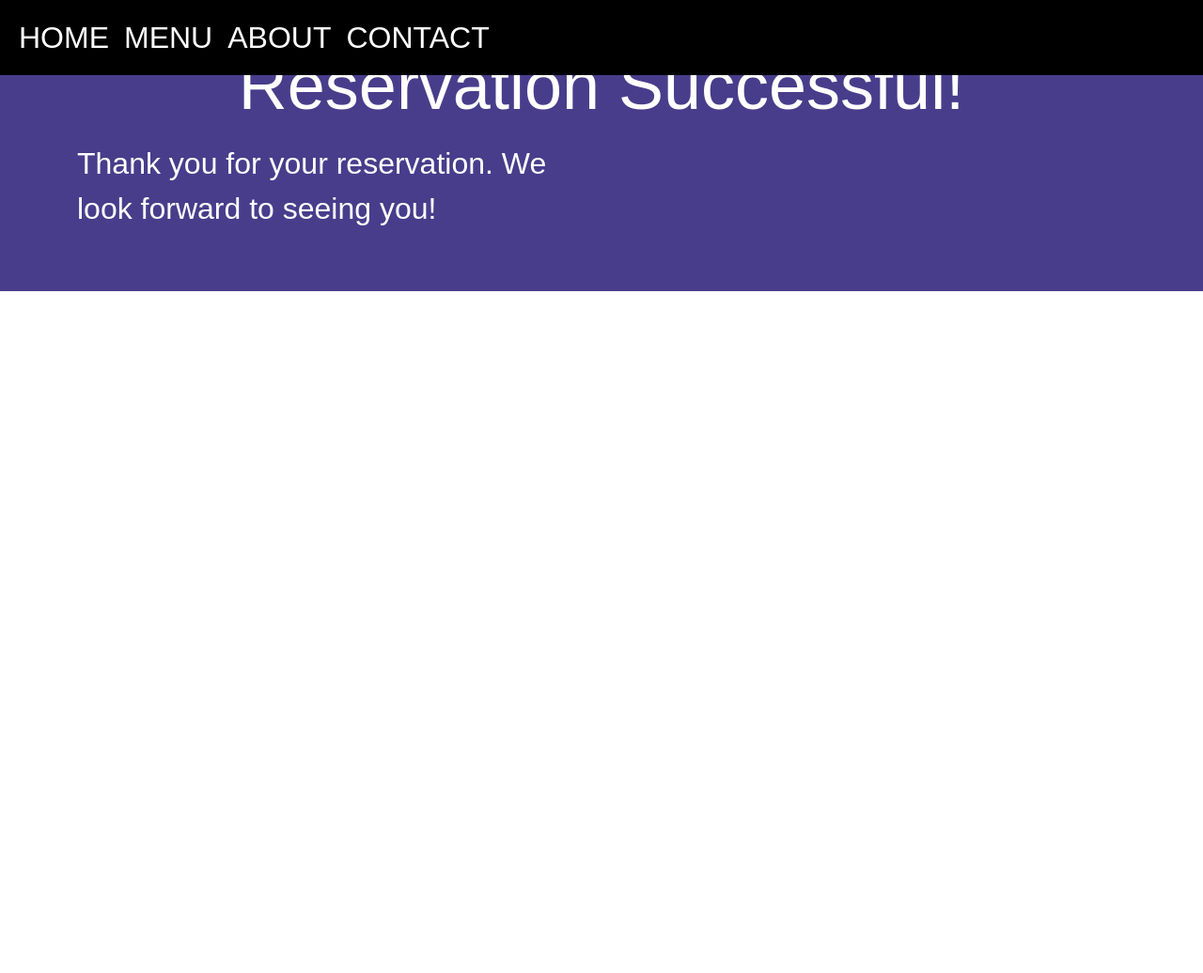
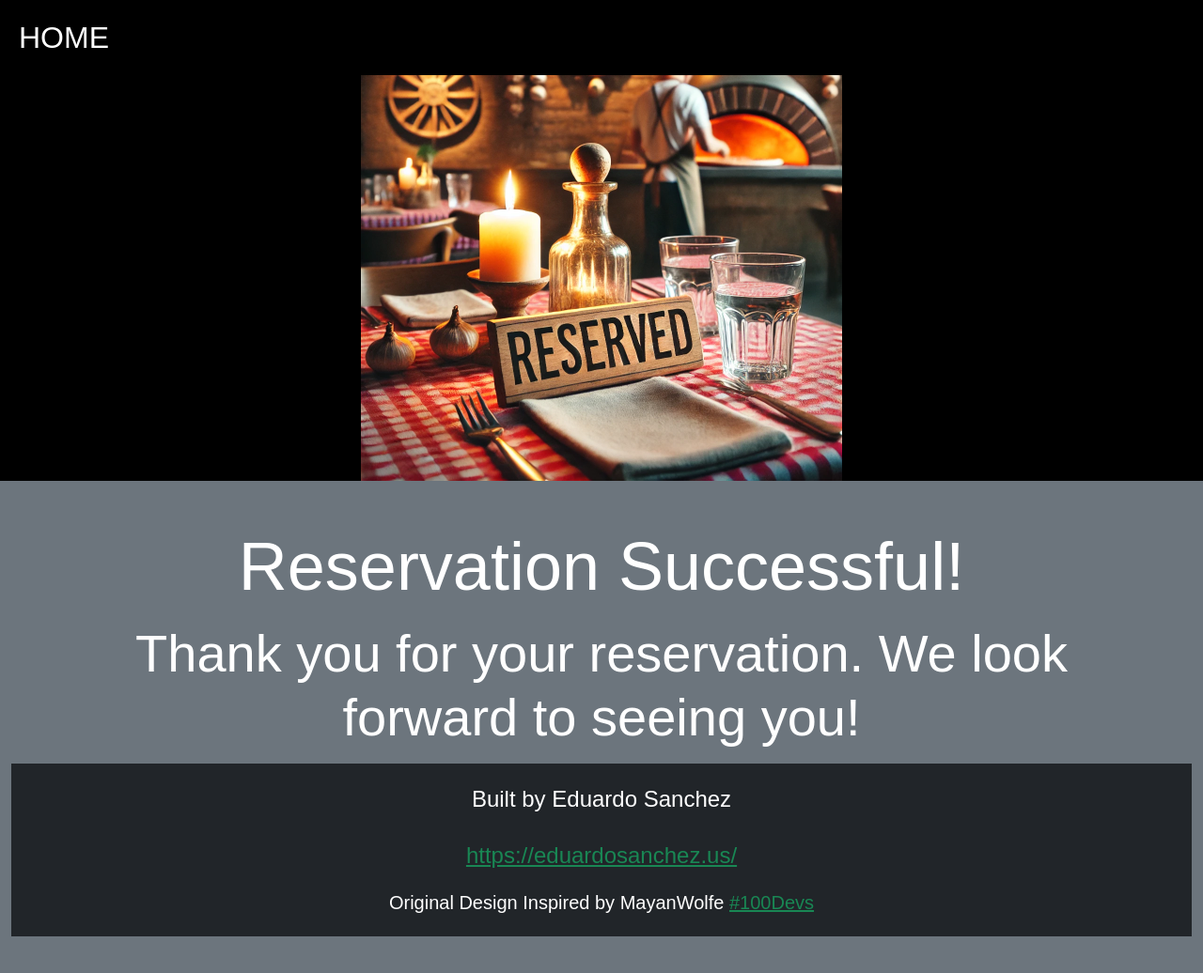
Before and after one commit to Layloe/Restaurant-site, a website: page public/reservation.html in a window 1280 px wide. Shown: the whole page at 94% size. Before the commit the page ends 800 px from the top, so only its background shows below. Drawn offline with nearby package versions, Linux system fonts and the light colour scheme; a web font is replaced by a local one.

Commit message:
added imag/stye to /reservation

```diff
--- a/public/reservation.html
+++ b/public/reservation.html
@@ -16,41 +16,72 @@
         <div class="container-fluid">
             <ul class="navbar-nav">
                 <li class="nav-item">
-                    <a class="nav-link" href="#" style="font-size: 2rem;">HOME</a>
+                    <a class="nav-link" href="/" style="font-size: 2rem;">HOME</a>
                 </li>
-                <li class="nav-item">
+                <!-- <li class="nav-item">
                     <a class="nav-link" href="#menu" style="font-size: 2rem;">MENU</a>
                 </li>
                 <li class="nav-item">
                     <a class="nav-link" href="#about" style="font-size: 2rem;">ABOUT</a>
-                </li>
-                <li class="nav-item">
+                </li> -->
+                <!-- <li class="nav-item">
                     <a class="nav-link" href="#contact" style="font-size: 2rem;">CONTACT</a>
-                </li>
+                </li> -->
 
             </ul>
         </div>
      </nav>
+     <header class="d-flex flex-column justify-content-between" style="background-color: rgb(0, 0, 0);" id="reservation">
+        <!-- <div></div> -->
+        <div class="d-flex flex-column text-center"> <!--Insert logo(justify-content-center) in future use here-->
+          <a href="">
+            <img src="assets/reserved_table.webp" width="40%" alt="Chef">
+          </a>
+         </div>
+     </header>
 
-     <div class="container-fluid py-5 text-white" style="background-color: darkslateblue;" id="about">
+      <div class="d-flex flex-column text-center container-fluid text-white py-5 display-4 bg-secondary" id="about">
         <div class="container">
             <h1 class="text-center display-2 mb-3">Reservation Successful!</h1>
-            <h1 class="display-4"><b></b></h1>
+            <h1 class="display-4"><b>Thank you for your reservation. We look forward to seeing you!</p></b></h1>
+            <!-- <a href="">
+                <img src="assets/reserved_table.webp" alt="chef">
+            </a> -->
+        </div>
 
-            <div class="row fs-2">
-                <div class="col-6">
-                    <p>Thank you for your reservation. We look forward to seeing you!</p>
+
+
+            <!-- <div class="row fs-2">
+                <div class="col-6"> -->
+                    <!-- <a href="">
+                        <img src="assets/reserved_table.webp" alt="chef">
+                    </a> -->
+                    <!-- <h2 class="text-center display-2  mb-3">Thank you for your reservation. We look forward to seeing you!</h2> -->
+                    <!-- <p class="text-center display-2  mb-3">Thank you for your reservation. We look forward to seeing you!</p> -->
+                    <!-- <span class="text-center display-2  mb-3">Thank you for your reservation. We look forward to seeing you!</span> -->
+
 
                     <!-- <p>Monday 10:00am - 8:00pm</p>
                     <p>Tuesday 10:00am - 8:00pm</p>
                     <p>Wednesday 10:00am - 8:00pm</p>
                     <p>Thursday 10:00am - 8:00pm</p> -->
-                  </div>
+                  <!-- </div> -->
                   <!-- <div class="col-6"> -->
                     <!-- <p>Friday 10:00am - 10:00pm</p>
                     <p>Saturday 10:00am - 10:00pm</p>
                     <p>Sunday 10:00am - 8:00pm</p> -->
             <!-- </div> -->
-        </div>
+        <!-- </div> -->
+        <footer class="text-center bg-dark text-white py-4">
+
+            <p class="fs-4 mb-0">Built by Eduardo Sanchez</p>
+            <a href="https://eduardosanchez.us/" title="Eduardo Sanchez" target="_blank" class="text-success hover-text-green fs-4">https://eduardosanchez.us/</a>
+            <p></p>
+            <p class="fs-5 mb-0 ">
+              Original Design Inspired by MayanWolfe
+              <a  href="https://www.twitch.tv/mayanwolfe" title="#100Devs" target="_blank" class="text-success hover-text-green">
+                #100Devs
+              </a>
+          </footer>
 </body>
 </html>
--- a/public/script.js
+++ b/public/script.js
@@ -4,7 +4,7 @@ window.onload = function () {
 
     if(urlParams.has('success')) {
         // alert('Reservation successful')
-        redirect
+        redirect('/reservation')
     }else if (urlParams.has('error')) {
         alert('There was an error in making the reservation. Please call (951)220-4136')
     }
--- a/server.js
+++ b/server.js
@@ -43,7 +43,7 @@ app.post('/submit', async (req,res) => {
     try {
         const newContact = new Contact(formData)
         await newContact.save()
-        res.redirect('/?success')
+        res.redirect('/reservation')
     } catch (err) {
         res.redirect('/?error')
     }
@@ -54,6 +54,10 @@ app.get('/', (req,res) => {
     res.sendFile(__dirname + '/public/index.html')
 })
 
+app.get('/reservation', (req,res) => {
+    res.sendFile(__dirname + '/public/reservation.html')
+})
+
 //Start Server
 const PORT = 4242
 app.listen(PORT, () => {
```
Also changed, not shown: public/index.html (+1 -1 lines), public/assets/reserved_table.webp (added).
